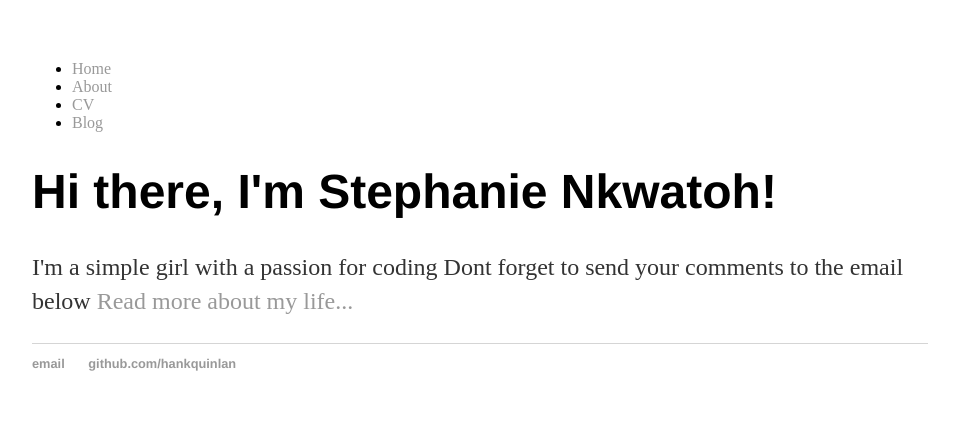
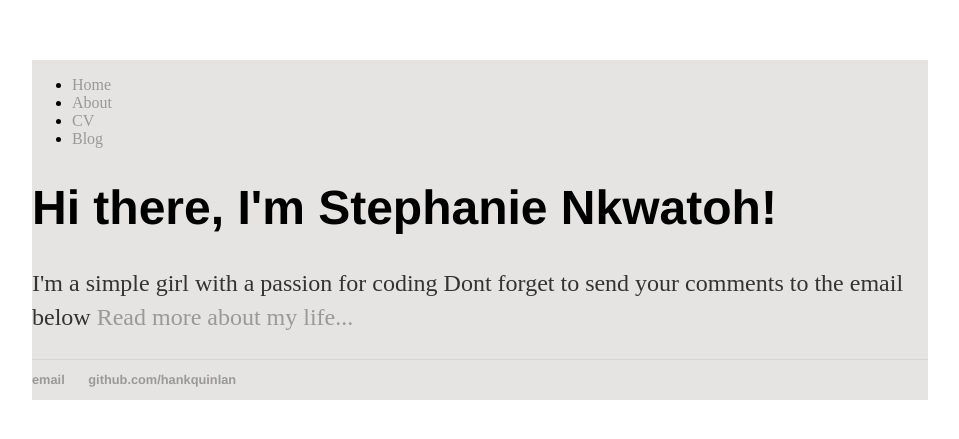
Before and after one commit to steph237/steph237.github.io, a Jekyll site: the page built from index.html, in a window 1280 px wide. Shown: the top 439 px of the page, without its empty margins (160-1119 px from the left). Built offline with Jekyll 4.4.1, drawn with Linux system fonts in a browser that asks for light colours.

Commit message:
Update main.css
added the style to the nav bar

```diff
--- a/css/main.css
+++ b/css/main.css
@@ -1,6 +1,10 @@
 body {
     margin: 60px auto;
     width: 70%;
+}
+.navbar {
+  overflow: hidden;
+  background-color: #E5E4E2;
 }
 nav ul, footer ul {
     font-family:'Helvetica', 'Arial', 'Sans-Serif';
```
